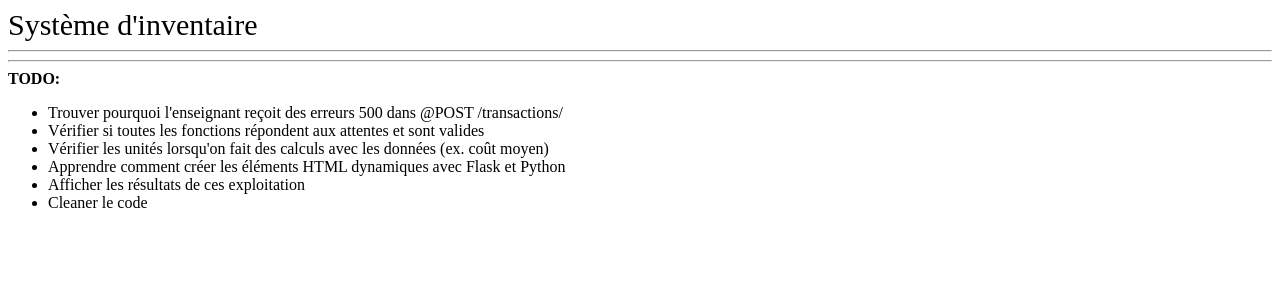
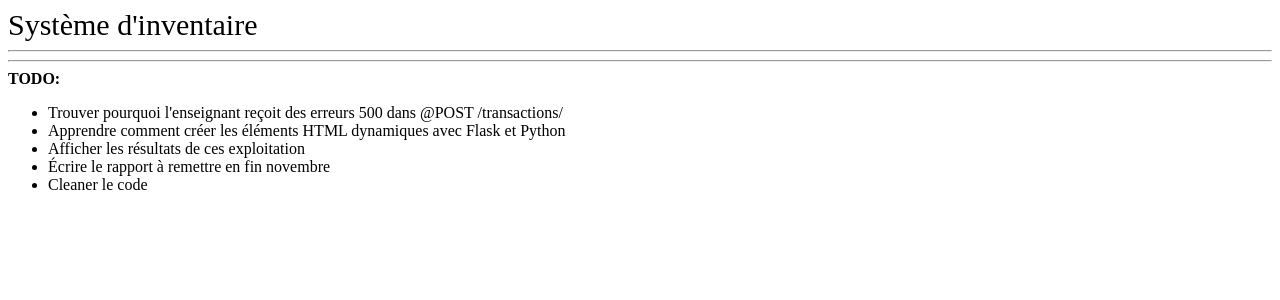
Before and after one commit to WilliamDuK/GLO_4035_eq_01, a Flask app: page / in a window 1280 px wide. Shown: the top 300 px of the page. Run offline with Flask 2, Linux system fonts and the light colour scheme; some libraries are stand-ins or nearby versions.

Commit message:
Updated todo tasks

```diff
--- a/templates/index.html
+++ b/templates/index.html
@@ -20,11 +20,10 @@
     <ul>
         <li>Trouver pourquoi l'enseignant reçoit des erreurs 500 dans @POST /transactions/</li>
 
-        <li>Vérifier si toutes les fonctions répondent aux attentes et sont valides</li>
-        <li>Vérifier les unités lorsqu'on fait des calculs avec les données (ex. coût moyen)</li>
-
         <li>Apprendre comment créer les éléments HTML dynamiques avec Flask et Python</li>
         <li>Afficher les résultats de ces exploitation</li>
+
+        <li>Écrire le rapport à remettre en fin novembre</li>
 
         <li>Cleaner le code</li>
     </ul>
```
